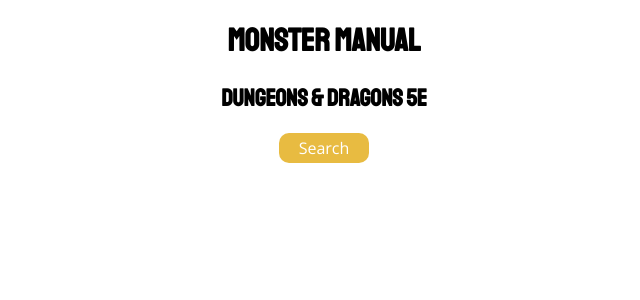
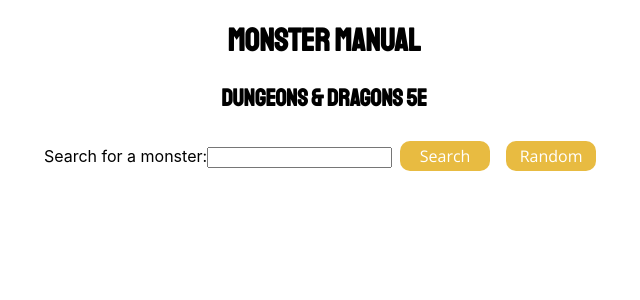
Before and after one commit to SebBird/MonsterManual, a React (Create React App) app: page / in a window 1280 px wide. Shown: the top 300 px of the page, without its empty margins (316-956 px from the left). Built offline with nearby package versions, Linux system fonts and the light colour scheme.

Commit message:
add search input, add random btn

```diff
--- a/src/App.js
+++ b/src/App.js
@@ -4,16 +4,38 @@
 import "./App.css";
 
 function App() {
-  const [monsterData, updateMonsterData] = useState("");
   const [monster, updateMonster] = useState("");
+  const [monsterSearch, updateMonsterSearch] = useState();
 
-  const fetchMonster = (search) => {
+  const fetchMonster = () => {
+    updateMonster("");
+    fetch(`https://www.dnd5eapi.co/api/monsters`)
+      .then((res) => res.json())
+      .then((res) => {
+        const results = findMonster(res.results, monsterSearch);
+        fetch(`https://www.dnd5eapi.co${results[0].url}`)
+          /*
+          Currently just displays first result
+          Change this so it displays a list of results, and user can click a monster to
+          get the extended info.
+          This will prevent extensive calls to the API and instead only call it twice.
+          Once initially upon search, then again if the user clicks a monster result.
+        */
+          .then((res) => res.json())
+          .then((res) => {
+            updateMonster(res);
+          });
+      })
+      .catch((e) => console.log("No monster found ", e));
+  };
+
+  const randomMonster = () => {
+    updateMonster("");
     fetch(`https://www.dnd5eapi.co/api/monsters`)
       .then((res) => res.json())
       .then((res) => {
         const results =
           res.results[Math.floor(Math.random() * res.results.length)];
-        updateMonsterData(results);
         fetch(`https://www.dnd5eapi.co${results.url}`)
           .then((res) => res.json())
           .then((res) => {
@@ -23,14 +45,39 @@
       .catch((e) => console.log("No monster found ", e));
   };
 
+  const findMonster = (result, monsterSearch) => {
+    let monsters = [];
+
+    for (let monsterObj of result) {
+      if (monsterObj.name.toLowerCase().includes(monsterSearch.toLowerCase()))
+        monsters.push(monsterObj);
+    }
+    console.log(monsters);
+    return monsters;
+  };
+
   return (
     <div className="mainapp">
       <div>
         <h1>Monster Manual</h1>
         <h2>Dungeons &#38; Dragons 5e</h2>
       </div>
-      <Button wording="Search" func={(search) => fetchMonster(search)} />
-      <CurrentMonster monster={monster} monsterData={monsterData} />
+      <form
+        onSubmit={(e) => {
+          e.preventDefault();
+          fetchMonster();
+        }}
+      >
+        <label htmlFor="monsearch">Search for a monster:</label>
+        <input
+          type="text"
+          name="monsearch"
+          onChange={(e) => updateMonsterSearch(e.target.value)}
+        ></input>
+        <Button wording="Search" func={fetchMonster} />
+        <Button wording="Random" func={randomMonster} />
+      </form>
+      <CurrentMonster monster={monster} />
     </div>
   );
 }
--- a/src/Components/Button.jsx
+++ b/src/Components/Button.jsx
@@ -5,6 +5,7 @@
 const CustomButton = styled.button`
   height: 30px;
   width: 90px;
+  margin: 0.5rem;
   border: none;
   text-decoration: none;
   background: #e8bb41;
--- a/src/Components/CurrentMonster.jsx
+++ b/src/Components/CurrentMonster.jsx
@@ -8,7 +8,7 @@
   margin: 2rem;
 `;
 
-const CurrentMonster = ({ monster, monsterData }) => {
+const CurrentMonster = ({ monster }) => {
   return (
     <div>
       {monster ? (
@@ -29,14 +29,7 @@
           </MonsterContainer>
         </>
       ) : (
-        <>
-          <div>
-            <p>{monsterData.name}</p>
-            <a href={`https://www.dnd5eapi.co${monsterData.url}`}>
-              {monsterData.url ? "Click to view monster" : ""}
-            </a>
-          </div>
-        </>
+        <></>
       )}
     </div>
   );
```
